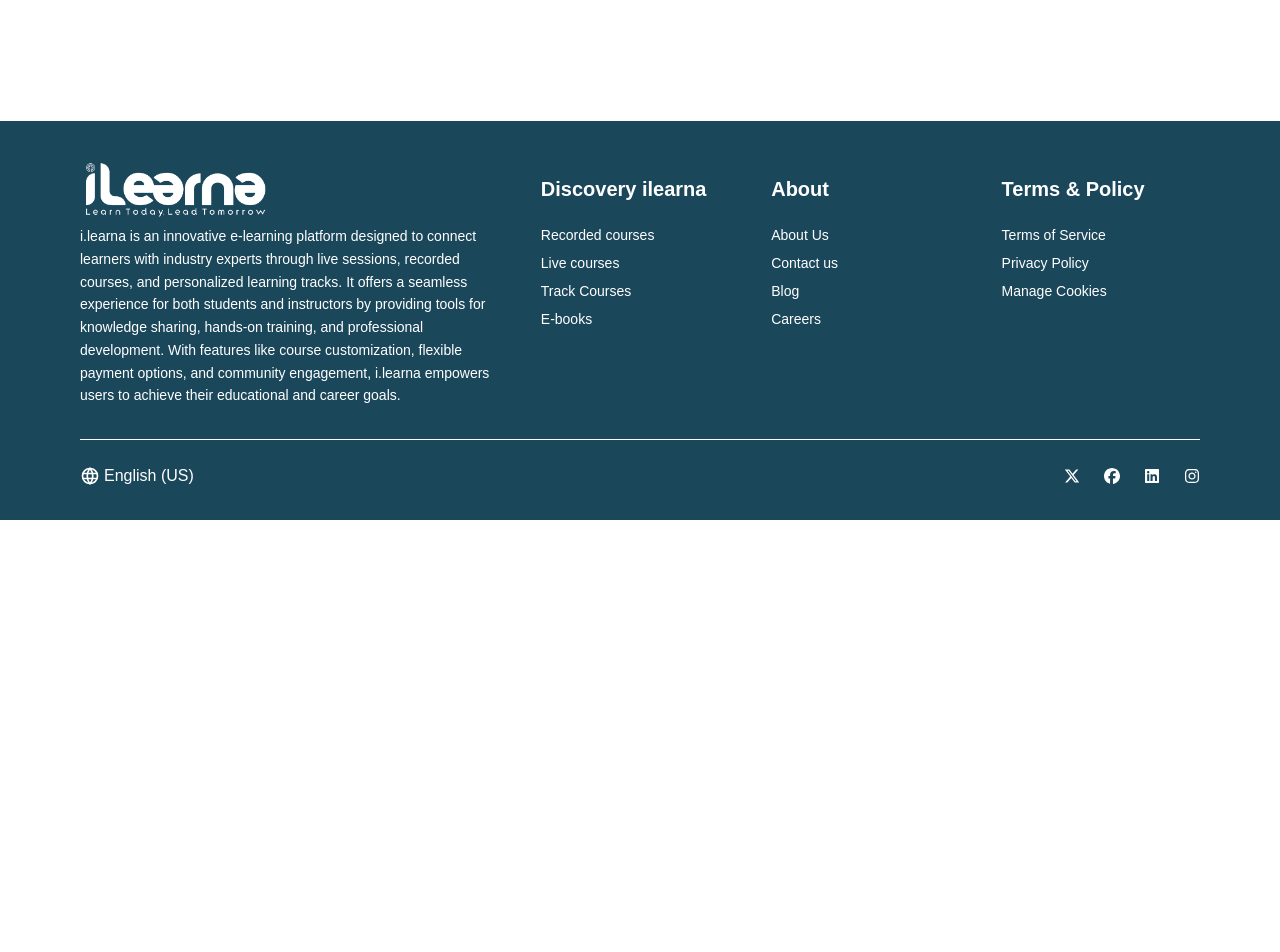
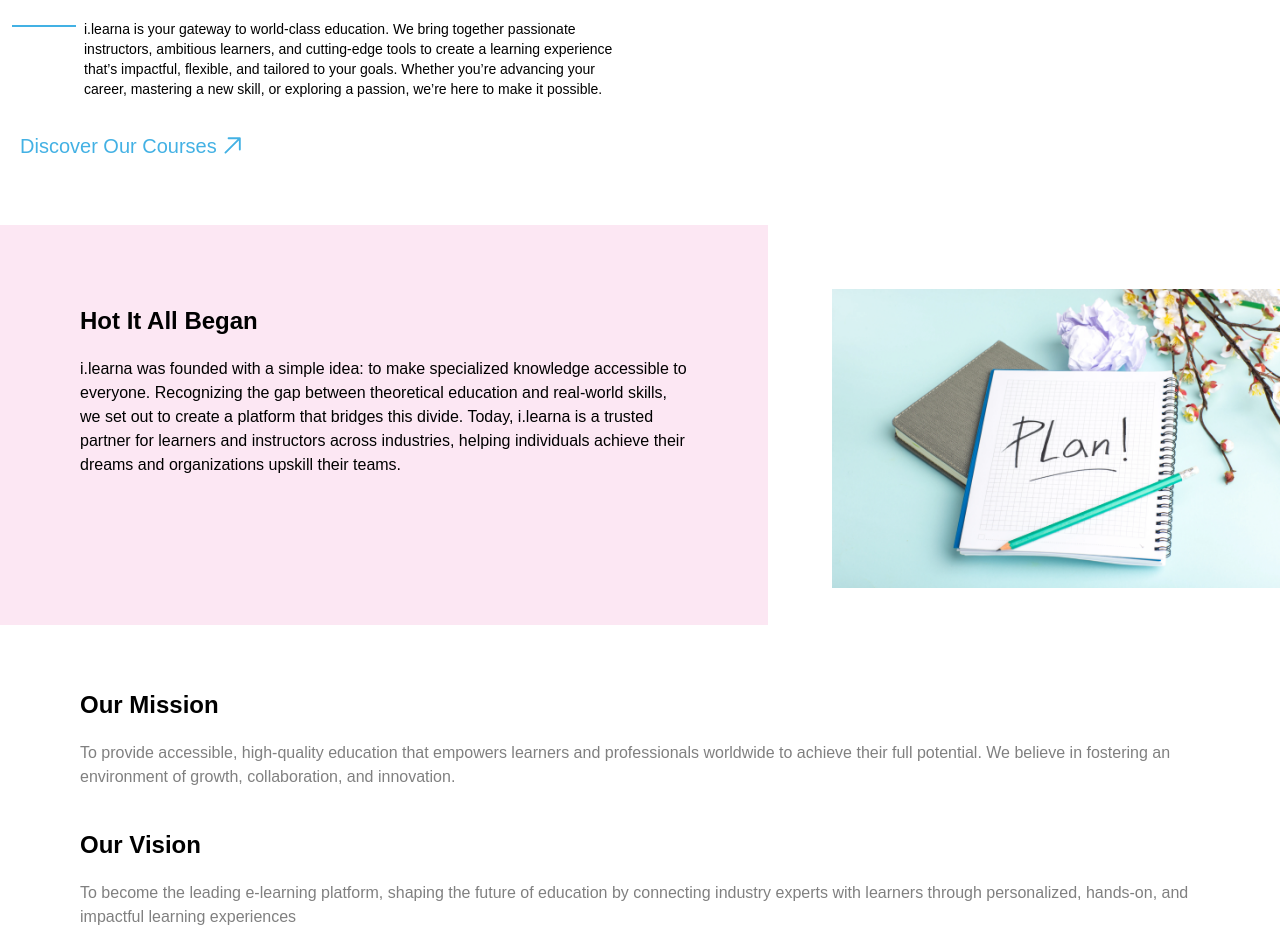
Before and after one commit to Abdelghani-Adel/iLearna-platform, a Next.js app: page /about-us in a window 1280 px wide. Shown: the part 280-1232 px from the top of the page. Before the commit the page ends 800 px from the top, so only its background shows below. Built offline with nearby package versions, Linux system fonts and the light colour scheme; a web font is replaced by a local one.

Commit message:
First part of about-us page

```diff
--- a/app/(with-layout)/about-us/page.tsx
+++ b/app/(with-layout)/about-us/page.tsx
@@ -1,6 +1,10 @@
 import React from "react";
 import { Metadata } from "next";
 import { baseMetadata } from "@/utils/baseMetadata";
+import PageTitle from "@/components/ui/PageTitle";
+import { GoArrowUpRight } from "react-icons/go";
+import Link from "next/link";
+import Image from "next/image";
 
 export const metadata: Metadata = {
   title: "About I Learna",
@@ -8,7 +12,76 @@ export const metadata: Metadata = {
 };
 
 const Page = () => {
-  return <div>About us</div>;
+  return (
+    <main className="py-14 space-y-16">
+      <section className="lg:w-1/2 space-y-8 px-5 ">
+        <PageTitle>
+          Connecting Experts, Empowering Learners, Shaping the Future of
+          Education
+        </PageTitle>
+
+        <p className="font-light text-sm lg:ml-[4rem] relative lg:after:content-[''] lg:after:absolute lg:after:top-[6px] lg:after:left-[-4.5rem] lg:after:h-[2px] lg:after:w-[4rem] lg:after:bg-accent">
+          i.learna is your gateway to world-class education. We bring together
+          passionate instructors, ambitious learners, and cutting-edge tools to
+          create a learning experience that’s impactful, flexible, and tailored
+          to your goals. Whether you’re advancing your career, mastering a new
+          skill, or exploring a passion, we’re here to make it possible.
+        </p>
+
+        <Link
+          href="/courses"
+          className="text-accent hover:text-accent-dark transition duration-300 text-xl flex items-center"
+        >
+          Discover Our Courses <GoArrowUpRight className="text-3xl" />
+        </Link>
+      </section>
+
+      <section className="flex justify-between space-y-16">
+        <div className="bg-pink-100 h-[50vh] w-full max-w-3xl p-20 space-y-5">
+          <h1 className="text-2xl font-bold">Hot It All Began</h1>
+          <p className="font-light">
+            i.learna was founded with a simple idea: to make specialized
+            knowledge accessible to everyone. Recognizing the gap between
+            theoretical education and real-world skills, we set out to create a
+            platform that bridges this divide. Today, i.learna is a trusted
+            partner for learners and instructors across industries, helping
+            individuals achieve their dreams and organizations upskill their
+            teams.
+          </p>
+        </div>
+
+        <div className="shrink-0">
+          <Image
+            src="/images/plan.webp"
+            alt="aaa"
+            width={4096}
+            height={2731}
+            className="w-[35vw]"
+          />
+        </div>
+      </section>
+
+      <section className="px-20 space-y-10">
+        <div className="space-y-5">
+          <h2 className="text-2xl font-bold">Our Mission</h2>
+          <p className="text-customGray">
+            To provide accessible, high-quality education that empowers learners
+            and professionals worldwide to achieve their full potential. We
+            believe in fostering an environment of growth, collaboration, and
+            innovation.
+          </p>
+        </div>
+        <div className="space-y-5">
+          <h2 className="text-2xl font-bold">Our Vision</h2>
+          <p className="text-customGray">
+            To become the leading e-learning platform, shaping the future of
+            education by connecting industry experts with learners through
+            personalized, hands-on, and impactful learning experiences
+          </p>
+        </div>
+      </section>
+    </main>
+  );
 };
 
 export default Page;
--- a/app/(with-layout)/contact/page.tsx
+++ b/app/(with-layout)/contact/page.tsx
@@ -11,7 +11,7 @@ export const metadata: Metadata = {
 
 const Page = () => {
   return (
-    <div className="flex flex-col lg:flex-row px-2 py-5 space-y-5 lg:space-x-5">
+    <main className="flex flex-col lg:flex-row px-2 py-5 space-y-5 lg:space-x-5">
       <div className="lg:w-1/2">
         <ContactText />
       </div>
@@ -19,7 +19,7 @@ const Page = () => {
       <div className="lg:w-1/2">
         <ContactForm />
       </div>
-    </div>
+    </main>
   );
 };
 
--- a/app/layout.tsx
+++ b/app/layout.tsx
@@ -19,7 +19,6 @@ interface LayoutProps {
 export default function RootLayout({ children }: Readonly<LayoutProps>) {
   return (
     <html lang="en">
-      {/* <body className={`${baiJamjuree.className} w-screen overflow-x-hidden`}> */}
       <body className={`${baiJamjuree.className}`}>{children}</body>
     </html>
   );
```
Also changed, not shown: public/images/plan.webp (added).
